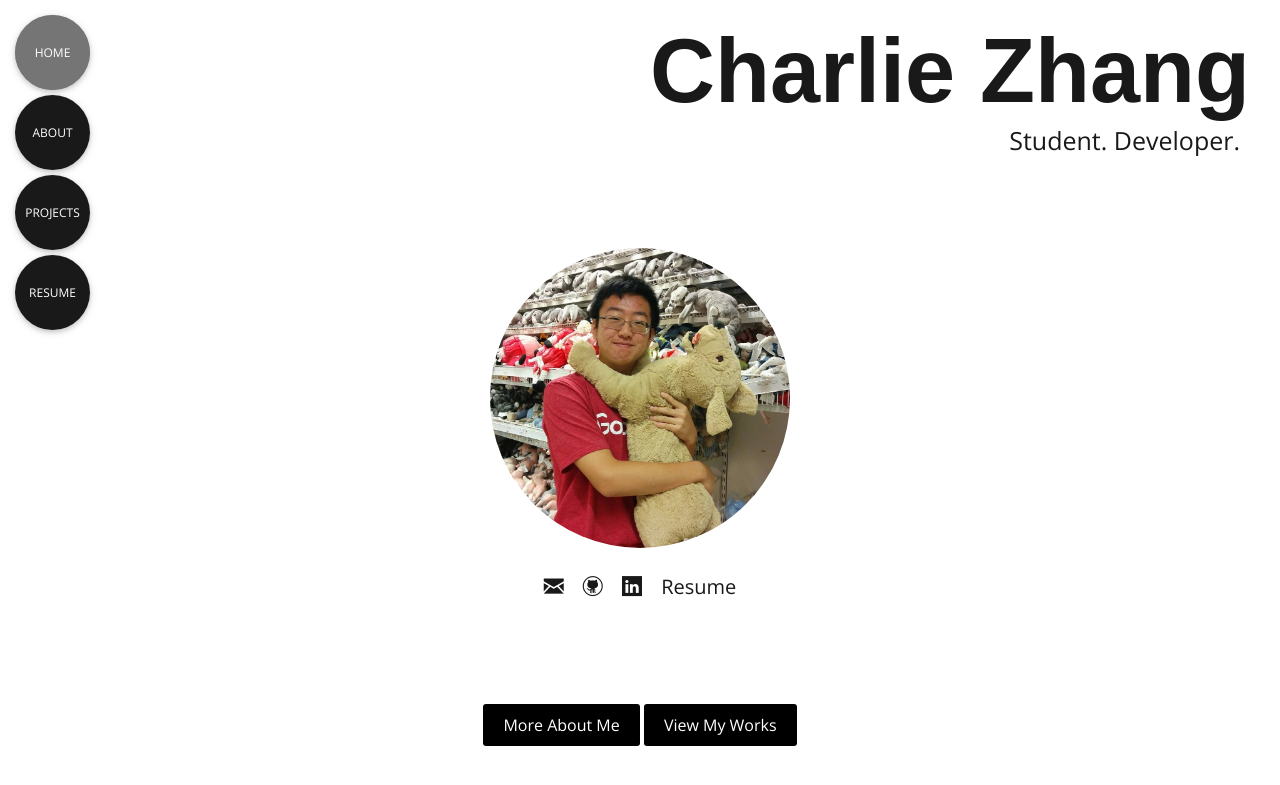
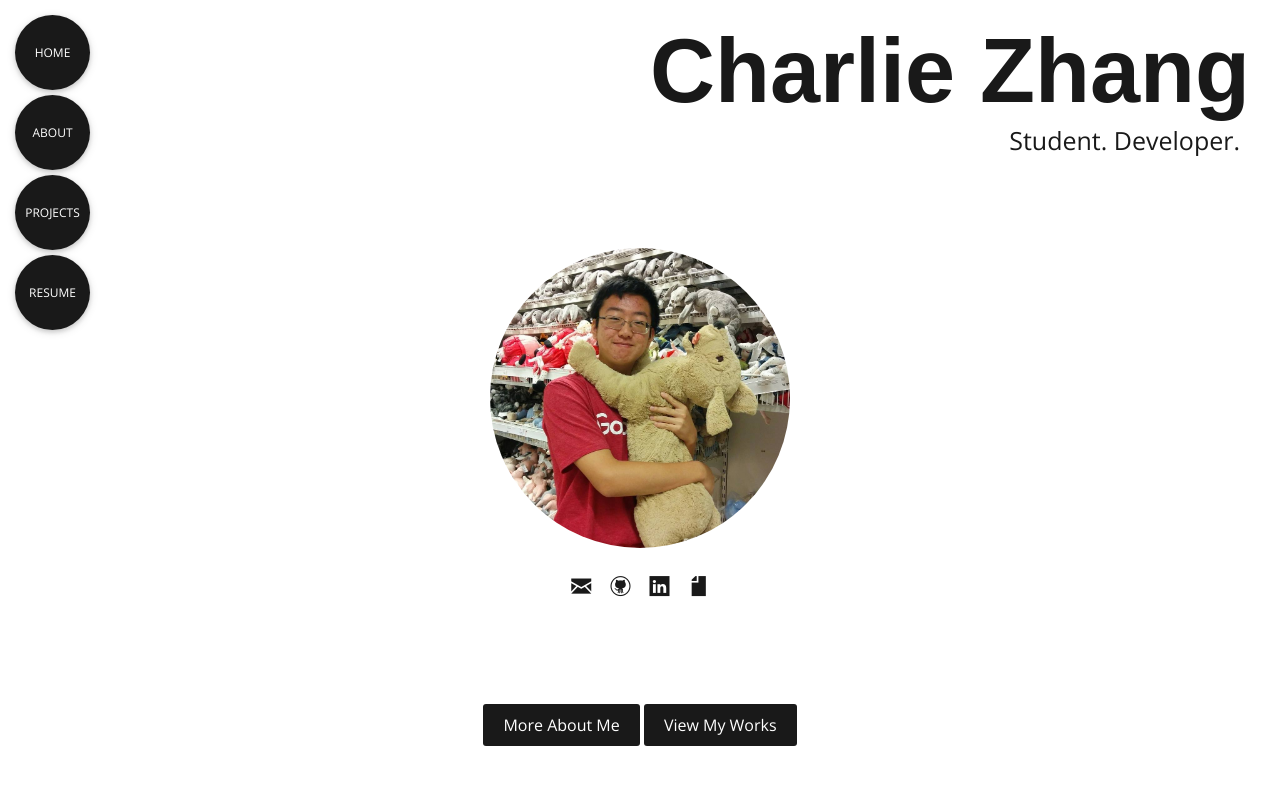
Before and after one commit to luoyang9/luoyang9.github.io, a PHP site: page / in a window 1280 px wide. Shown: the top 785 px of the page. Run offline with PHP 8.4, Linux system fonts and the light colour scheme; style sheets or scripts are compiled from the project's sources; some libraries are stand-ins or nearby versions; some web fonts are replaced.

Commit message:
new accent color and styling

```diff
--- a/css/main.scss
+++ b/css/main.scss
@@ -21,7 +21,7 @@ html, body {
 	text-align: center;
 	z-index: 5;
 
-	transition: width 0.25s, height 0.25s;
+	transition: width 0.25s, height 0.25s, background-color 0.2s;
 	width:75px;
 	height:75px;
 	border-radius: 50%;
@@ -34,6 +34,10 @@ html, body {
 	right:0;
 	bottom: 0;
 	margin: auto;
+
+	&:hover {
+		background-color: $primary-accent;
+	}
 
 	.nav-label {
 		text-transform: uppercase;
@@ -50,16 +54,6 @@ html, body {
 			font-size: 8px;
 		}
 	}
-}
-
-.nav-selected {
-	@extend .nav-ball;
-	opacity: 0.4;
-	box-shadow: none;top:0;
-	top: 15px;
-	left: 15px;
-	margin: 0;
-	background-color: $selector-color;
 }
 
 .nav-init {
@@ -141,6 +135,7 @@ html, body {
 
 			a {
 				color: $primary-color;
+				transition: color 0.2s;
 
 				&:hover {
 					color: $primary-accent;
@@ -184,10 +179,16 @@ html, body {
 		margin-bottom: 20px;
 
 		.cta-btn {
-			background-color: black;
+			background-color: $primary-color;
 			color: white;
 			padding: 10px 20px;
 			border-radius: 3px;
+			cursor: pointer;
+			transition: background-color 0.2s;
+
+			&:hover {
+				background-color: $primary-accent;
+			}
 
 			@media screen and (max-width: 780px) {
 				font-size: 12px;
--- a/index.html
+++ b/index.html
@@ -67,7 +67,6 @@
 <a><div class="nav-ball nav-resume">
 	<span class="nav-label">Resume</span>
 </div></a>
-<div class="nav-selected"></div>
 
 <div class="nav-pulse"></div>
 <div class="nav-ball nav-init">
@@ -85,7 +84,7 @@
 				<a href="mailto:luoyang9@gmail.com"><span><i class="el el-envelope"></i></span></a>
 				<a href="https://www.github.com/luoyang9"><span><i class="el el-github"></i></span></a>
 				<a href="https:ca.linkedin.com/in/luoyang9"><span><i class="el el-linkedin"></i></span></a>
-				<a href="/files/resume.pdf"><span>Resume</span></a>
+				<a href="/files/resume.pdf"><span><i class="el el-file"></i></span></a>
 			</div>
 		</div>
 		<div class="cta">
--- a/js/index.js
+++ b/js/index.js
@@ -30,14 +30,10 @@ $( document ).ready( () => {
 		$(".nav-init").remove();
 		$(".nav-pulse").remove();
 
-		$(".nav-selected").data("index", 0);
-
 		// fade in website
 		TweenLite.to($(".wrapper"), 0.5, { opacity: 1 } );
 
 		if($(window).height() > 400) { // desktop animation
-
-			var base = $(".nav-home").position().top;
 
 			// tween to position
 			$(".nav-ball").each(function(i, ball) {
@@ -45,8 +41,6 @@ $( document ).ready( () => {
 			});
 
 		} else { // mobile animation
-
-			var base = $(".nav-home").position().left;
 
 			// tween to position
 			$(".nav-ball").each(function(i, ball) {
@@ -56,6 +50,7 @@ $( document ).ready( () => {
 	}
 
 	// preload images
+
 	preload(
 		$(".preload").map(function() {
 			return $(this).data("image"); }
@@ -77,29 +72,16 @@ $( document ).ready( () => {
 			expand = true;
 		}
 
-		var selectPos = $(".nav-selected").position();
-		var selectIndex = $(".nav-selected").data("index");
-
 		// tween if necessary
 		if( $(window).height() > 400 && (!desktop || expand) ) {
 			desktop = true;
 
-			TweenLite.to($(".nav-selected"), 0.4, {
-				delay: 0.1 * selectIndex,
-				left: 15,
-				top: 15+selectIndex*ball_distance
-			});
 			$(".nav-ball").each(function(i, ball) {
 				TweenLite.to(ball, 0.4, {delay:0.1*i, left: 15, top: 15+i*ball_distance});
 			});
 		} else if( $(window).height() <= 400 && (desktop || expand) ){
 			desktop = false;
 
-			TweenLite.to($(".nav-selected"), 0.4, {
-				delay: 0.1 * selectIndex,
-				top: 15,
-				left: 15+selectIndex*ball_distance
-			});
 			$(".nav-ball").each(function(i, ball) {
 				TweenLite.to(ball, 0.4, {delay:0.1*i, top: 15, left: 15+i*ball_distance});
 			});
@@ -109,26 +91,14 @@ $( document ).ready( () => {
 	// onclicks for navigation
 
 	$(".nav-home").off().click(function() {
-		var position = $(".nav-home").position();
-		$(".nav-selected").data("index", 0);
-		TweenLite.to($(".nav-selected"), 0.25, {top: position.top, left: position.left});
 	});
 
 	$(".nav-about").off().click(function() {
-		var position = $(".nav-about").position();
-		$(".nav-selected").data("index", 1);
-		TweenLite.to($(".nav-selected"), 0.25, {top: position.top, left: position.left});
 	});
 
 	$(".nav-projects").off().click(function() {
-		var position = $(".nav-projects").position();
-		$(".nav-selected").data("index", 2);
-		TweenLite.to($(".nav-selected"), 0.25, {top: position.top, left: position.left});
 	});
 
 	$(".nav-resume").off().click(function() {
-		var position = $(".nav-resume").position();
-		$(".nav-selected").data("index", 3);
-		TweenLite.to($(".nav-selected"), 0.25, {top: position.top, left: position.left});
 	});
 });
```
